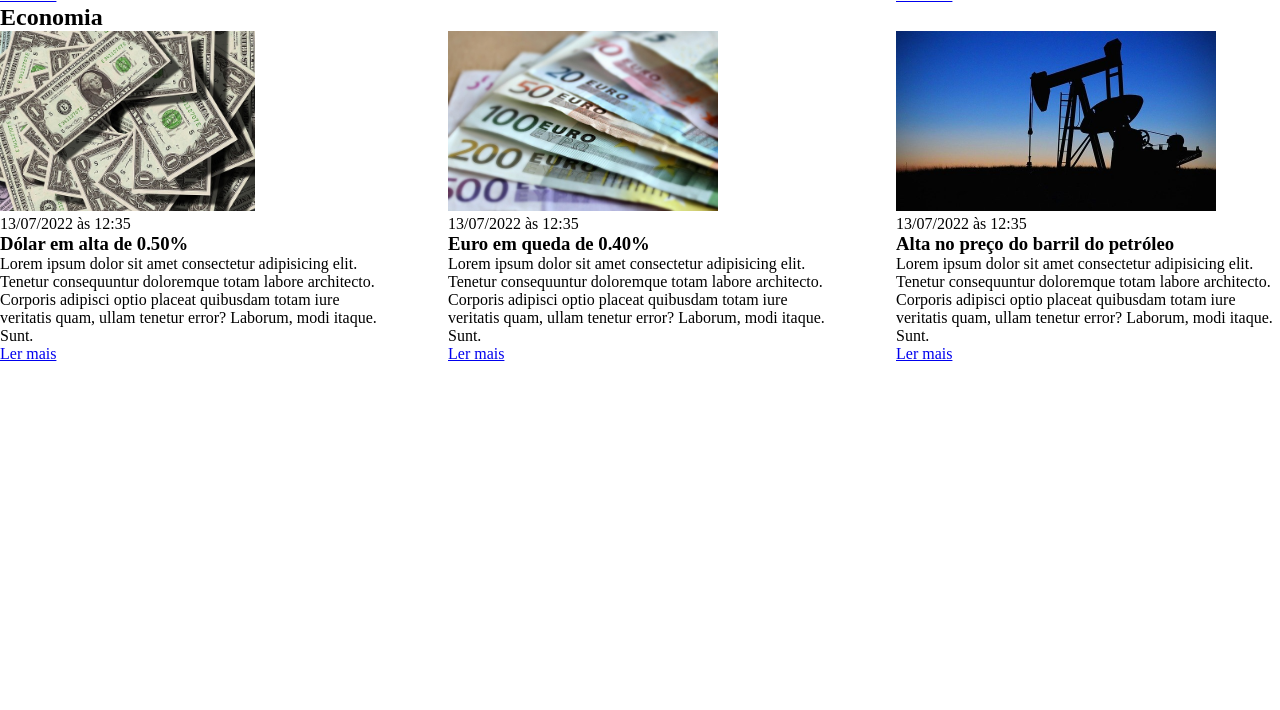
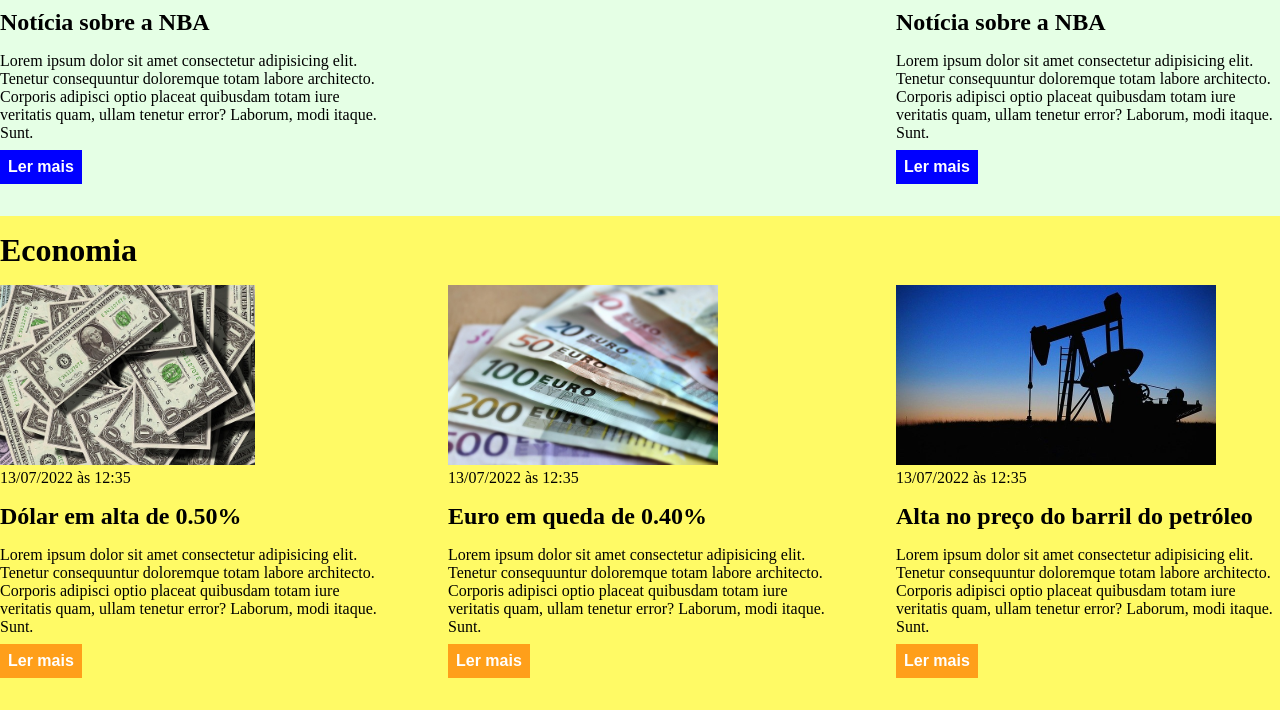
Before and after one commit to gabiel9/curso_ebac_frontend_t6, a plain HTML site: page index.html in a window 1280 px wide. Shown: the part 742-1452 px from the top of the page. Before the commit the page ends 1105 px from the top, so only its background shows below. Drawn offline with Linux system fonts and the light colour scheme.

Commit message:
Update main.css

```diff
--- a/main.css
+++ b/main.css
@@ -4,8 +4,24 @@
     padding: 0;
 }
 
+body > header {
+    background-color: 2f3640;
+    pedding: 16px 0;
+    color: #f5f6fa;
+}
+
+header .container {
+    display: flex;
+    align-items: center;
+    justify-content: space-between;
+}
+
 header li {
     display: inline;
+}
+
+header li a {
+    color: #f5f6fa;
 }
 
 .conteiner{
@@ -26,3 +42,60 @@ header li {
 .articles article {
     width: 30%;
 }
+
+section {
+    padding: 16px 0;
+}
+
+section h2,
+.articles article {
+    margin-bottom: 16px;
+}
+
+.articles article h3 {
+    margin-top: 16px;
+    margin-bottom: 16px;
+}
+
+.articles article a {
+    background-color: blue;
+    color: #fff;
+    padding: 8px;
+    display: inline-block;
+    text-decoration: none;
+    font-weight: bold;
+    margin-top: 8px;
+}
+
+.articles article a: hover {
+    text-decoration: underline;
+}
+
+.articles artcile p,
+.articles article a {
+    font-family: Arial, Helvetica, sans-serif ;
+}
+
+.articles article h3 {
+    font-size: 24px
+}
+
+section h2 {
+    font-size: 32px;
+}
+
+#sports {
+    background-color: rgba(0, 255, 0, 0.1);
+}
+
+#sports .articles article a {
+    background-color #009432;
+}
+
+#economy {
+    background-color: #fffa65;
+}
+
+#economy .articles article a {
+    background-color: #ff9f1a;
+}
```
